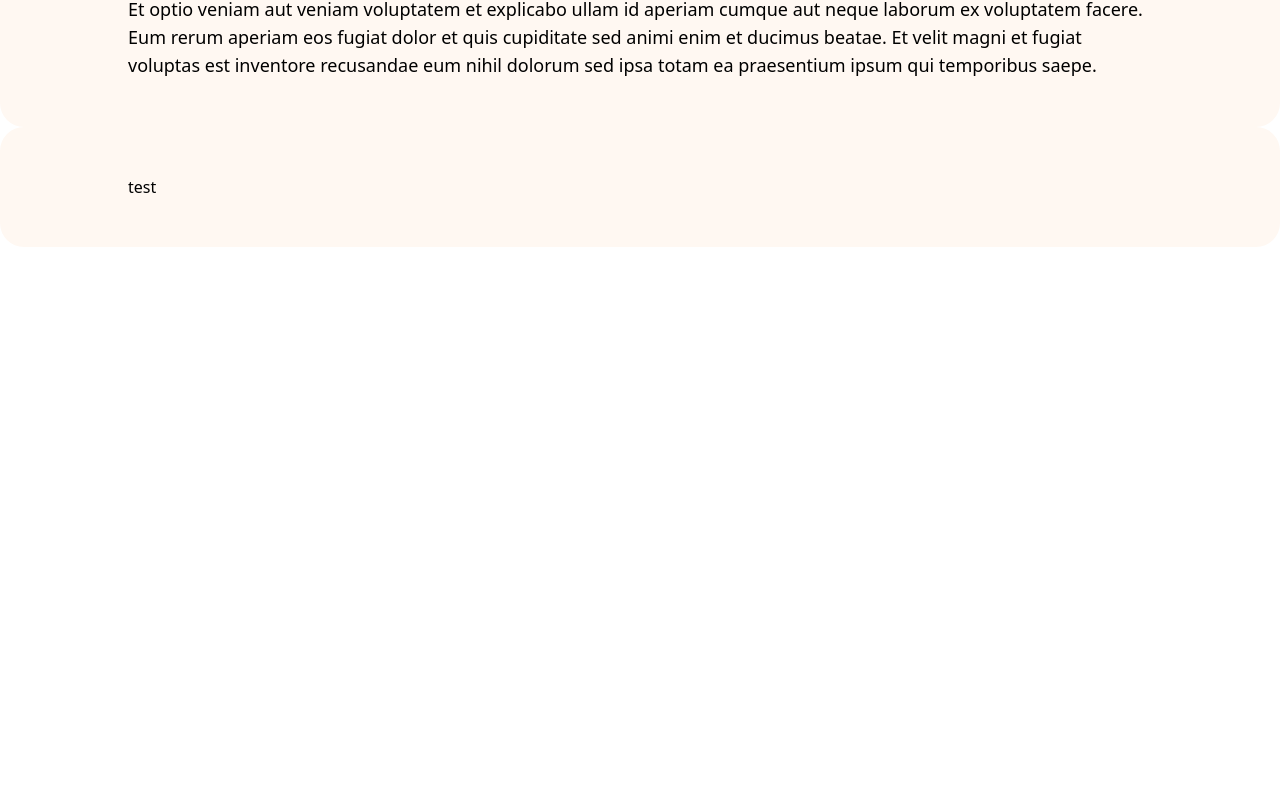
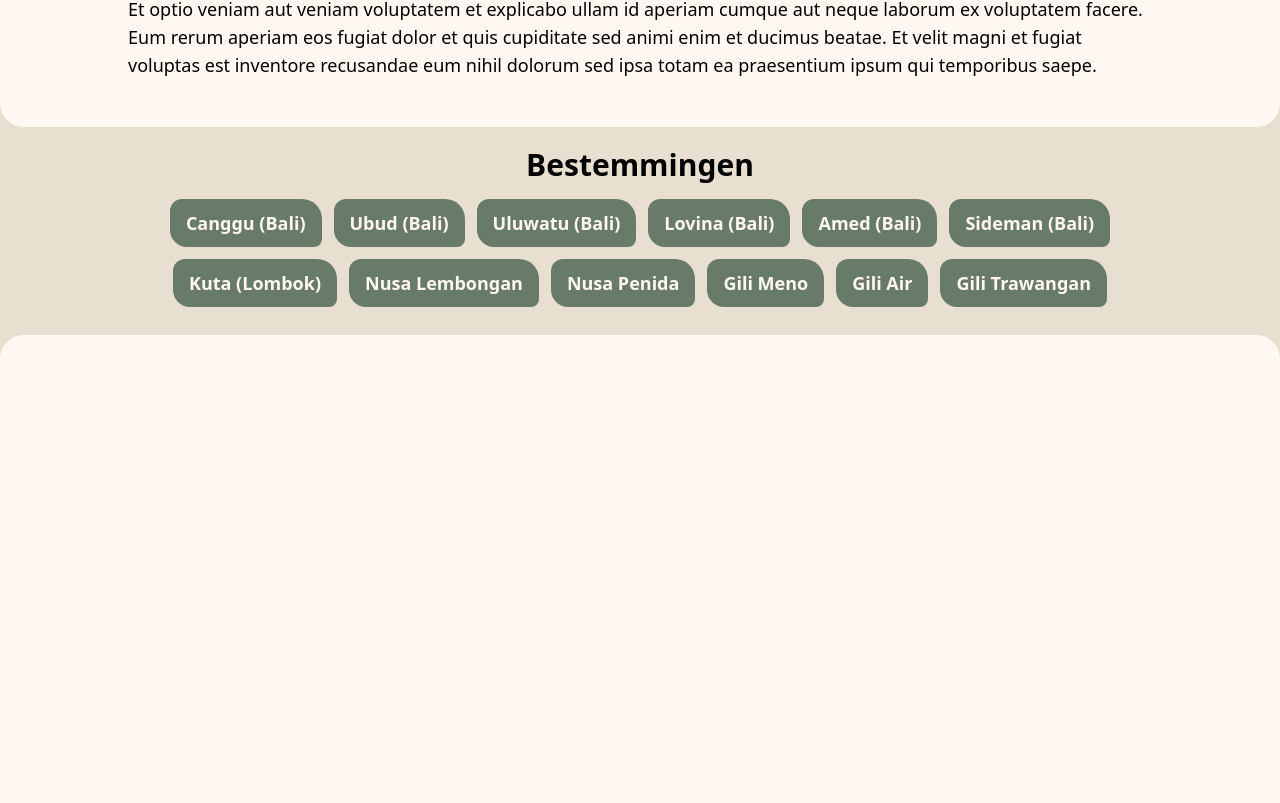
Before and after one commit to dannyfrelink/affiliate-blog, a React (Create React App) app: page /accommodaties in a window 1280 px wide. Shown: the part 1037-1840 px from the top of the page. Before the commit the page ends 1284 px from the top, so only its background shows below. Built offline with nearby package versions, Linux system fonts and the light colour scheme; the HTML template or start-up script is replaced by a standard one.

Commit message:
feat: add destination buttons + try to make them scroll (not working yet)

```diff
--- a/package.json
+++ b/package.json
@@ -18,6 +18,7 @@
 		"react-dom": "^18.2.0",
 		"react-router-dom": "^6.21.1",
 		"react-scripts": "5.0.1",
+		"react-scroll": "^1.9.0",
 		"react-slick": "^0.29.0",
 		"slick-carousel": "^1.8.1",
 		"tailwindcss": "^3.4.0",
@@ -49,6 +50,7 @@
 		]
 	},
 	"devDependencies": {
+		"@types/react-scroll": "^1.8.10",
 		"@types/react-slick": "^0.23.13"
 	}
 }
--- a/src/components/pages/overview/Overview.tsx
+++ b/src/components/pages/overview/Overview.tsx
@@ -1,22 +1,57 @@
 import React from "react";
-import { useAppContext } from "../../../config/AppContext";
 import Container from "../../general/Container";
 import H2 from "../../typography/H2";
-import BaseText from "../../typography/BaseText";
+import Button from "../../general/Button";
+// import { Link } from "react-router-dom";
+import { Link, Element } from "react-scroll";
 
 interface OverviewProps {
 	children: React.ReactNode[];
 }
 
 const Overview: React.FC<OverviewProps> = ({ children }) => {
-	console.log(children);
+	const destinations = [
+		"Canggu (Bali)",
+		"Ubud (Bali)",
+		"Uluwatu (Bali)",
+		"Lovina (Bali)",
+		"Amed (Bali)",
+		"Sideman (Bali)",
+		"Kuta (Lombok)",
+		"Nusa Lembongan",
+		"Nusa Penida",
+		"Gili Meno",
+		"Gili Air",
+		"Gili Trawangan",
+	];
 
-	const { activeOverview } = useAppContext();
 	return (
 		<main>
 			<Container>{children[0]}</Container>
 
-			<Container>{children[1]}</Container>
+			<section className="relative text-center pt-5 pb-7 before:absolute before:inset-x-0 before:-inset-y-6 before:bg-background before:z-[-1]">
+				<H2>Bestemmingen</H2>
+
+				<div className="flex flex-wrap justify-center gap-3 w-[85vw] mx-auto mt-4">
+					{destinations.map((dest, index) => (
+						<Button key={index} className="!bg-tertair">
+							<Link
+								to={dest.toLowerCase().split(" ").join("-")}
+								smooth={true}
+								duration={500}
+							/>
+							{dest}
+						</Button>
+					))}
+				</div>
+			</section>
+
+			<Container className="flex items-center h-[200vh]">
+				<div></div>
+			</Container>
+			<Element name={destinations[0].toLowerCase().split(" ").join("-")}>
+				<H2 id="canggu-(bali)">Canggu (Bali)</H2>
+			</Element>
 		</main>
 	);
 };
--- a/src/components/typography/H2.tsx
+++ b/src/components/typography/H2.tsx
@@ -3,13 +3,15 @@ import { useAppContext } from "../../config/AppContext";
 
 interface H2Props {
 	children: React.ReactNode;
+	id?: string;
 	className?: string;
 }
 
-const H2: React.FC<H2Props> = ({ children, className }) => {
+const H2: React.FC<H2Props> = ({ children, id, className }) => {
 	const { screenSize } = useAppContext();
 	return (
 		<h2
+			id={id}
 			className={`font-semibold ${className} ${
 				screenSize < 750
 					? "text-lg"
--- a/src/config/AppContext.tsx
+++ b/src/config/AppContext.tsx
@@ -7,10 +7,6 @@ interface AppContextProps {
 	setBlogsPageActive: React.Dispatch<React.SetStateAction<boolean>>;
 	navOpen: boolean;
 	setNavOpen: React.Dispatch<React.SetStateAction<boolean>>;
-	activeOverview: "accom" | "blog" | undefined;
-	setActiveOverview: React.Dispatch<
-		React.SetStateAction<"accom" | "blog" | undefined>
-	>;
 }
 
 const AppContext = createContext<AppContextProps | undefined>(undefined);
@@ -23,8 +19,6 @@ export const AppProvider: React.FC<AppProps> = ({ children }) => {
 	const [screenSize, setScreenSize] = useState<number>(window.innerWidth);
 	const [blogsPageActive, setBlogsPageActive] = useState<boolean>(false);
 	const [navOpen, setNavOpen] = useState<boolean>(false);
-	const [activeOverview, setActiveOverview] =
-		useState<AppContextProps["activeOverview"]>();
 
 	useEffect(() => {
 		const handleWindowResize = () => {
@@ -44,8 +38,6 @@ export const AppProvider: React.FC<AppProps> = ({ children }) => {
 		setBlogsPageActive,
 		navOpen,
 		setNavOpen,
-		activeOverview,
-		setActiveOverview,
 	};
 
 	return (
--- a/src/pages/Accommodations.tsx
+++ b/src/pages/Accommodations.tsx
@@ -8,10 +8,9 @@ import BaseText from "../components/typography/BaseText";
 import Overview from "../components/pages/overview/Overview";
 
 const Accommodations = () => {
-	const { setBlogsPageActive, setActiveOverview } = useAppContext();
+	const { setBlogsPageActive } = useAppContext();
 	useEffect(() => {
 		setBlogsPageActive(false);
-		setActiveOverview("accom");
 	}, []);
 
 	return (
```
